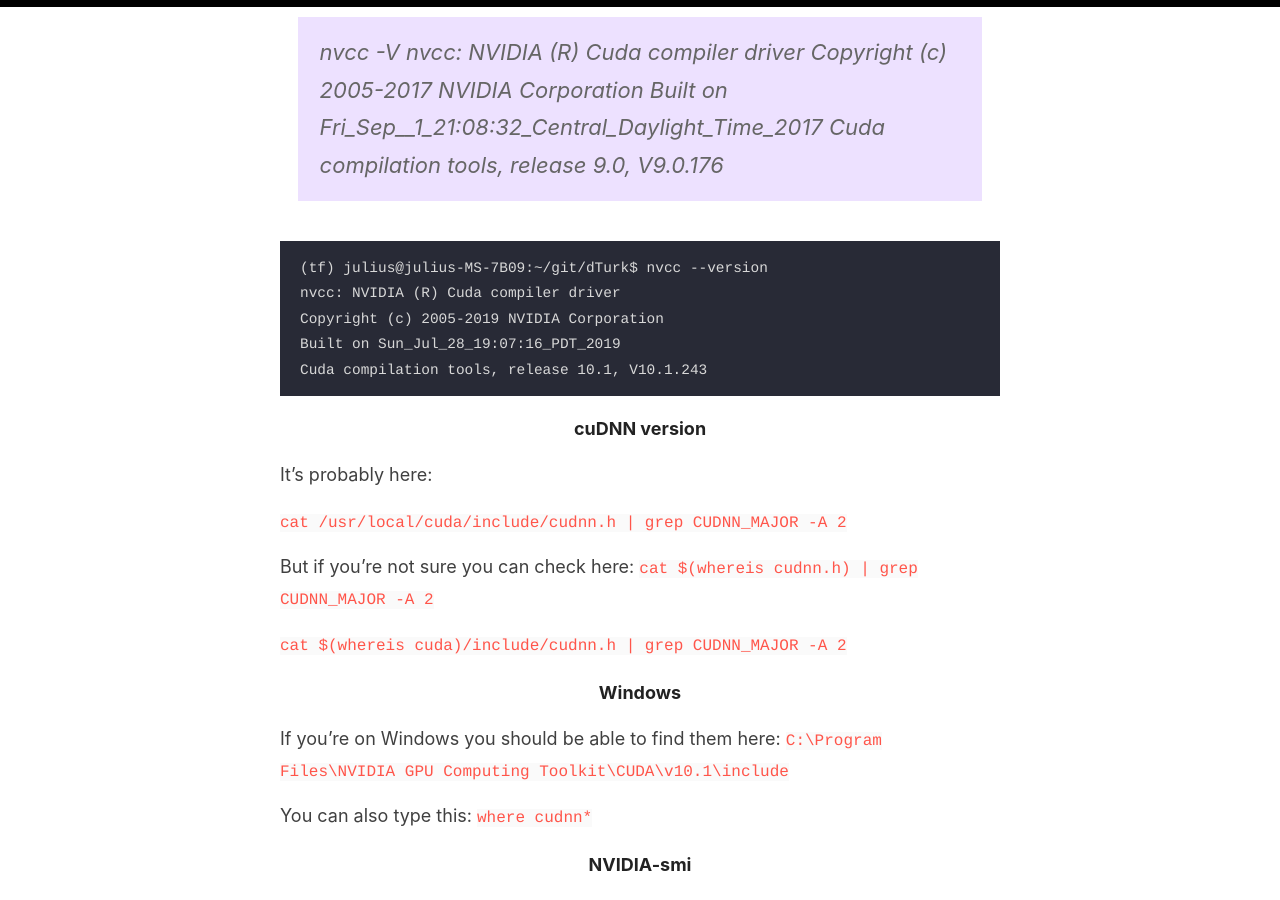
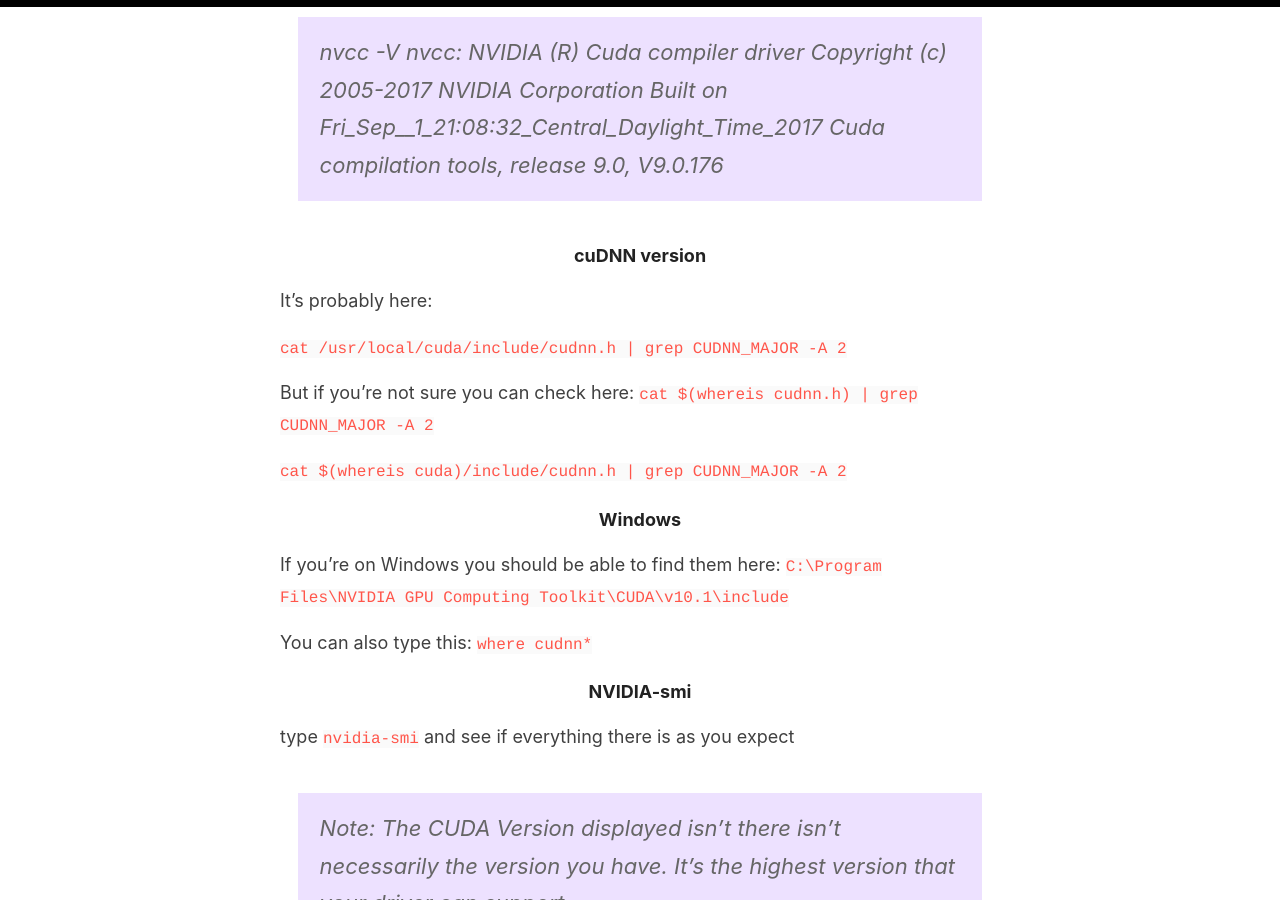
Before and after one commit to jss367/blog, a Jekyll site: the page built from _posts/2017-6-21-tensorflow-gpu-cuda.md, in a window 1280 px wide and 900 px high, scrolled down 1677 px. Built offline with Jekyll 4.4.1, drawn with Linux system fonts in a browser that asks for light colours; our own code applies the rules of GitHub Pages for plain Markdown files.

Commit message:
Update 2017-6-21-tensorflow-gpu-cuda.md

````diff
--- a/_posts/2017-6-21-tensorflow-gpu-cuda.md
+++ b/_posts/2017-6-21-tensorflow-gpu-cuda.md
@@ -65,13 +65,7 @@ Copyright (c) 2005-2017 NVIDIA Corporation
 Built on Fri_Sep__1_21:08:32_Central_Daylight_Time_2017
 Cuda compilation tools, release 9.0, V9.0.176
 
-```
-(tf) julius@julius-MS-7B09:~/git/dTurk$ nvcc --version
-nvcc: NVIDIA (R) Cuda compiler driver
-Copyright (c) 2005-2019 NVIDIA Corporation
-Built on Sun_Jul_28_19:07:16_PDT_2019
-Cuda compilation tools, release 10.1, V10.1.243
-```
+
 
 #### cuDNN version
 
````
